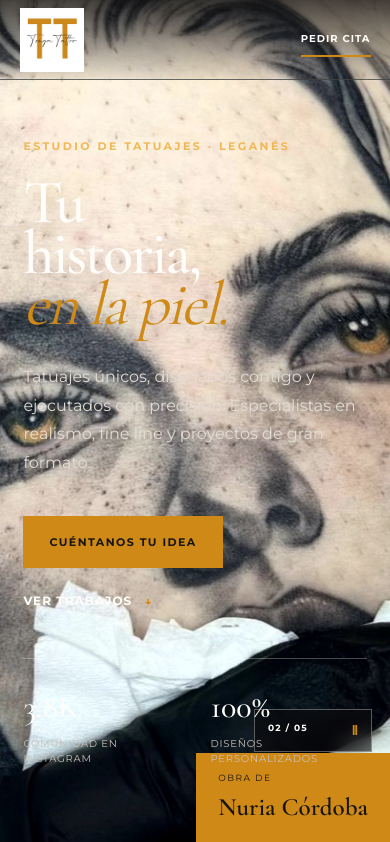
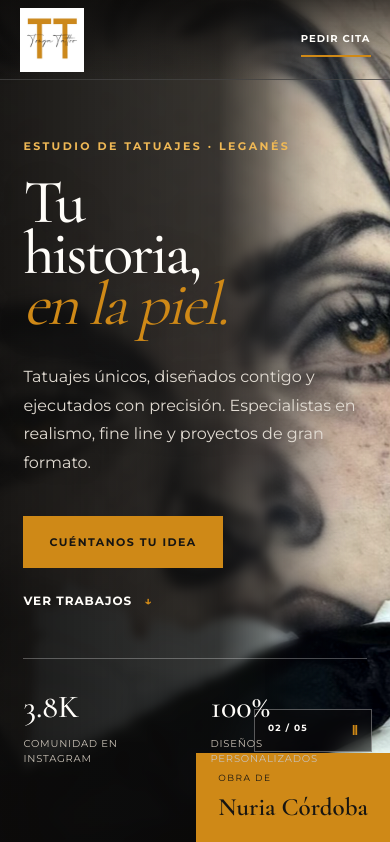
Before and after one commit to marcosAlvarezCalabria/tongaleganes, a Next.js app: page / in a window 390 px wide. Shown: the top 842 px of the page. Built offline with nearby package versions, Linux system fonts and the light colour scheme.

Commit message:
fix: improve hero text contrast

```diff
--- a/app/globals.css
+++ b/app/globals.css
@@ -74,7 +74,17 @@ h1 em, h2 em { color: var(--gold); font-weight: 400; }
   from { transform: scale(1.09) translate3d(0, 0, 0); }
   to { transform: scale(1.02) translate3d(-1.2%, -.8%, 0); }
 }
-.hero-video-shade { position: absolute; inset: 0; background: linear-gradient(90deg, rgba(12,11,10,.88) 0%, rgba(12,11,10,.62) 36%, rgba(12,11,10,.12) 72%), linear-gradient(0deg, rgba(12,11,10,.48), transparent 46%, rgba(12,11,10,.18)); pointer-events: none; }
+.hero-video-shade {
+  position: absolute;
+  z-index: 2;
+  inset: 0 auto 0 0;
+  width: min(72vw, 1080px);
+  background: linear-gradient(90deg, rgba(12,11,10,.94) 0%, rgba(12,11,10,.88) 38%, rgba(12,11,10,.58) 66%, transparent 100%);
+  backdrop-filter: blur(6px);
+  -webkit-mask-image: linear-gradient(90deg, #000 0%, #000 70%, transparent 100%);
+  mask-image: linear-gradient(90deg, #000 0%, #000 70%, transparent 100%);
+  pointer-events: none;
+}
 .image-badge { position: absolute; z-index: 2; right: 0; bottom: 0; min-width: 215px; padding: 24px 30px; background: var(--gold); display: grid; gap: 4px; }
 .image-badge span { font-size: 9px; letter-spacing: .16em; text-transform: uppercase; }
 .image-badge strong { font-family: var(--font-display), serif; font-size: 25px; font-weight: 600; }
@@ -200,7 +210,7 @@ footer span { justify-self: end; color: var(--muted); font-size: 10px; letter-sp
   .hero { min-height: 100svh; grid-template-columns: 1fr; }
   .hero-copy { min-height: 100svh; padding: 140px 8vw 70px; position: relative; }
   .hero-visual { position: absolute; inset: 0; height: 100%; min-height: 0; }
-  .hero-video-shade { background: linear-gradient(90deg, rgba(12,11,10,.8), rgba(12,11,10,.28)), linear-gradient(0deg, rgba(12,11,10,.65), transparent 60%); }
+  .hero-video-shade { width: 92vw; background: linear-gradient(90deg, rgba(12,11,10,.94) 0%, rgba(12,11,10,.82) 56%, rgba(12,11,10,.34) 80%, transparent 100%); }
   .studio-tour { min-height: 165vh; }
   .studio-tour-stage { padding: 90px 8vw; grid-template-columns: 1fr; grid-template-rows: auto 1fr; gap: 46px; }
   .studio-tour-copy > p:not(.studio-tour-kicker), .studio-tour-scroll { display: none; }
@@ -230,6 +240,7 @@ footer span { justify-self: end; color: var(--muted); font-size: 10px; letter-sp
   .hero-actions { align-items: flex-start; flex-direction: column; gap: 24px; }
   .hero-proof { gap: 28px; margin-top: 48px; }
   .hero-visual { height: 100%; min-height: 0; }
+  .hero-video-shade { width: 100%; backdrop-filter: blur(5px); -webkit-mask-image: linear-gradient(90deg, #000 0%, #000 68%, transparent 100%); mask-image: linear-gradient(90deg, #000 0%, #000 68%, transparent 100%); }
   .image-badge { min-width: 180px; padding: 18px 22px; }
   .slideshow-toggle { right: 18px; bottom: 92px; }
   .manifesto, .work-section { padding: 85px 6vw; }
```
